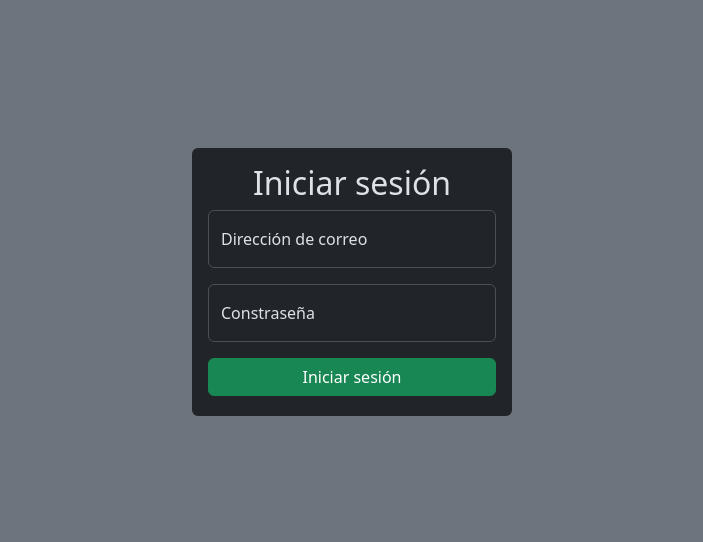
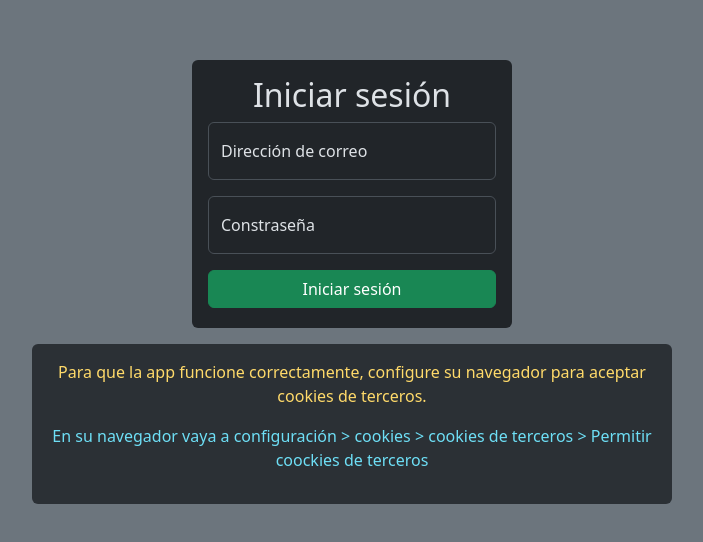
Before and after one commit to DiegoMurielG/LMS---Facultad-de-Qu-mica, a React (Create React App) app in the folder client/lms-nots-mern/: page / in a window 1280 px wide. Shown: the part 118-660 px from the top of the page, without its empty margins (288-991 px from the left). Built offline with nearby package versions, Linux system fonts and the light colour scheme.

Commit message:
Updated Login component with cookies warning

```diff
--- a/client/lms-nots-mern/src/components/Login.js
+++ b/client/lms-nots-mern/src/components/Login.js
@@ -35,8 +35,8 @@ export default function Login() {
   };
 
   return (
-    <div className="d-flex justify-content-center align-items-center bg-secondary vh-100">
-      <div className="bg-dark p-3 rounded w-25">
+    <div className="d-flex flex-column justify-content-center align-items-center bg-secondary vh-100">
+      <div className="bg-dark p-3 rounded w-25 mb-3">
         <h2>Iniciar sesión</h2>
         <form onSubmit={handleSubmit}>
           {/* Correo */}
@@ -84,6 +84,16 @@ export default function Login() {
           Registrarse
         </Link> */}
       </div>
+      <div className="bg-body-tertiary p-3 rounded w-50">
+        <p className="text-warning-emphasis">
+          Para que la app funcione correctamente, configure su navegador para aceptar cookies de
+          terceros.
+        </p>
+        <p className="text-info-emphasis">
+          En su navegador vaya a configuración &gt; cookies &gt; cookies de terceros &gt; Permitir
+          coockies de terceros
+        </p>
+      </div>
     </div>
   );
 }
```
